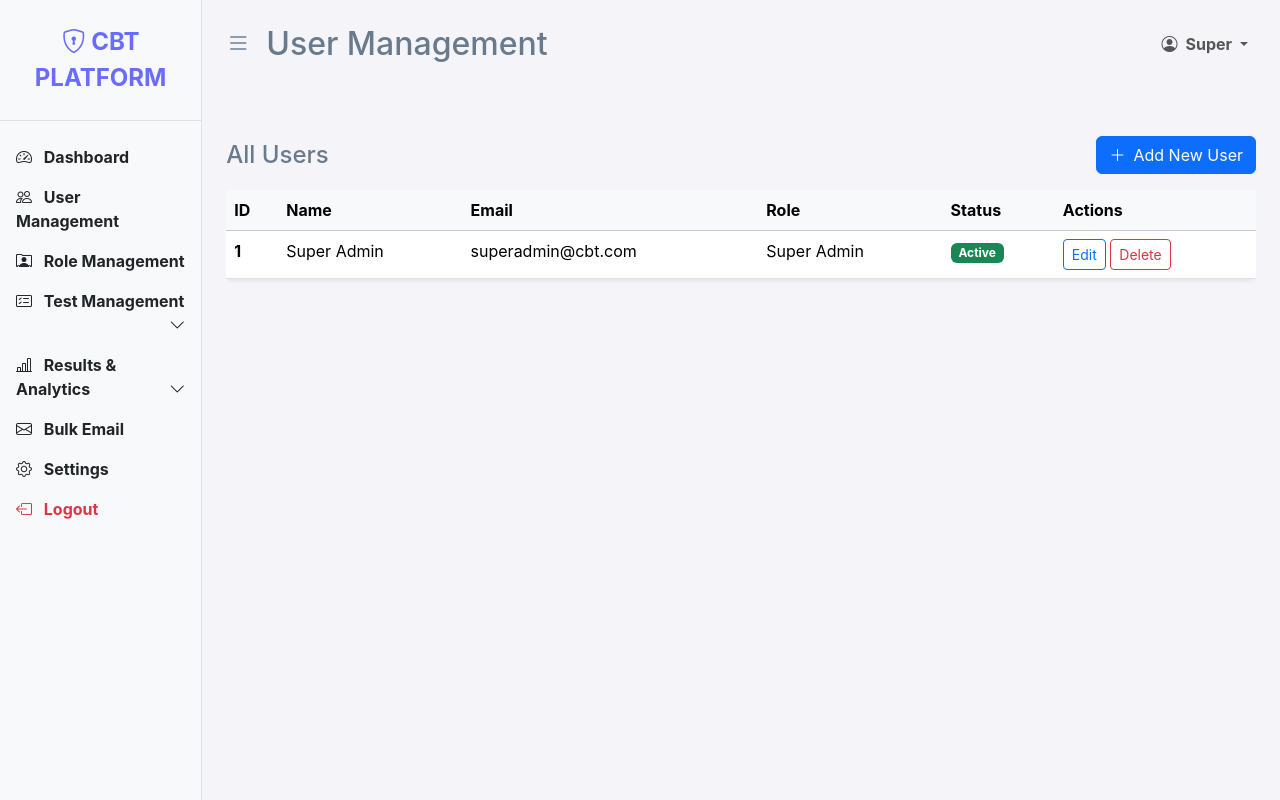
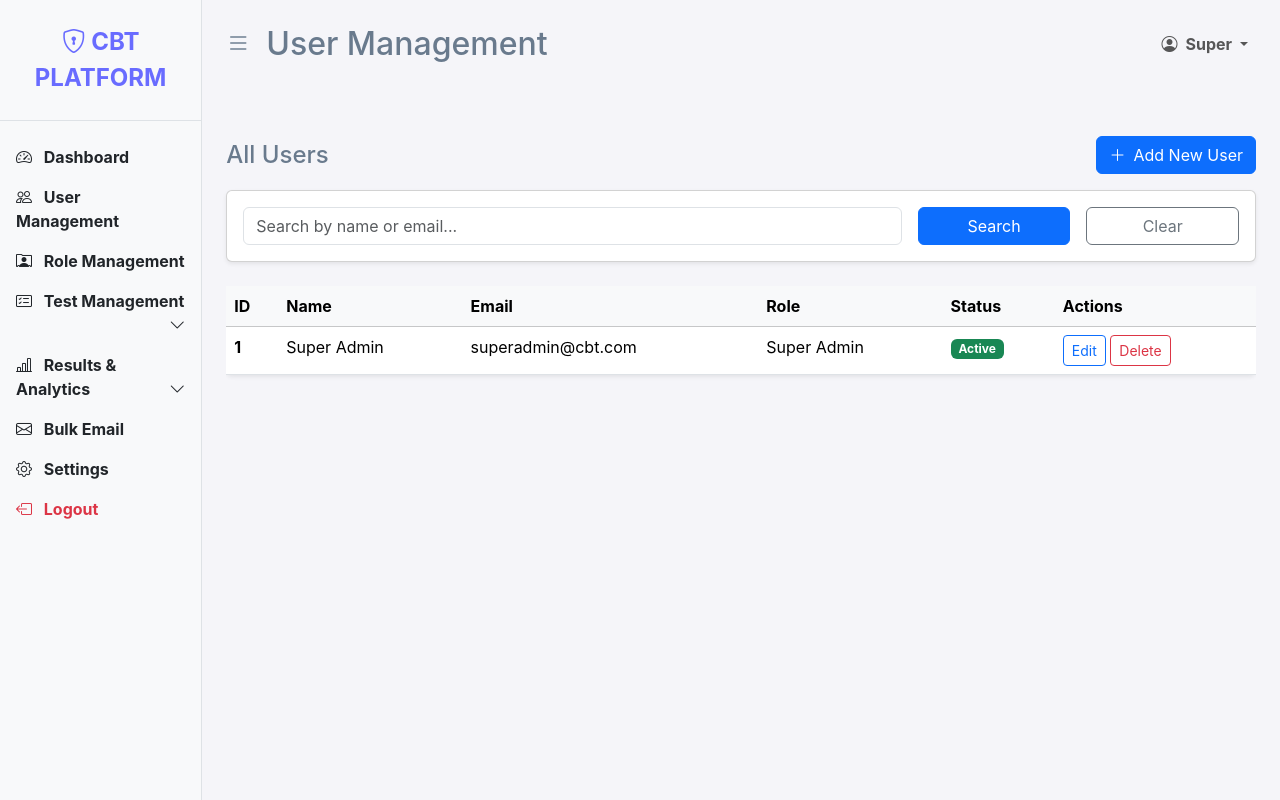
Before and after one commit to philmorehost/EFLEX, a PHP site: page /admin/users.php in a window 1280 px wide. Run offline with PHP 8.4, Linux system fonts and the light colour scheme; a user stored in the database is signed in; data comes from the database, SQL or seed files in the repository.

Commit message:
This commit adds search functionality to several key admin pages to improve usability.
- **User Management:** A search bar has been added to `admin/users.php` to allow filtering users by name or email.
- **Test Management:** A search bar has been added to `admin/tests.php` to allow filtering tests by title.
- **Results Page:** A search bar has been added to `admin/results.php` to allow filtering the list of tests by title.

Each search form includes a 'Clear' button to easily reset the filter. The backend logic uses prepared statements to handle the search queries securely.

```diff
--- a/admin/users.php
+++ b/admin/users.php
@@ -15,12 +15,27 @@ if (!in_array($_SESSION['role_id'], $allowed_roles)) {
     exit;
 }
 
-// --- Fetch all users from the database ---
-$sql = "SELECT u.user_id, u.first_name, u.last_name, u.email, u.status, r.role_name
-        FROM users u
-        LEFT JOIN roles r ON u.role_id = r.role_id
-        ORDER BY u.user_id ASC";
-$result = $conn->query($sql);
+// --- Fetch users from the database ---
+$search_term = '';
+if (isset($_GET['search']) && !empty(trim($_GET['search']))) {
+    $search_term = trim($_GET['search']);
+    $sql = "SELECT u.user_id, u.first_name, u.last_name, u.email, u.status, r.role_name
+            FROM users u
+            LEFT JOIN roles r ON u.role_id = r.role_id
+            WHERE CONCAT(u.first_name, ' ', u.last_name) LIKE ? OR u.email LIKE ?
+            ORDER BY u.user_id ASC";
+    $stmt = $conn->prepare($sql);
+    $like_term = "%" . $search_term . "%";
+    $stmt->bind_param("ss", $like_term, $like_term);
+    $stmt->execute();
+    $result = $stmt->get_result();
+} else {
+    $sql = "SELECT u.user_id, u.first_name, u.last_name, u.email, u.status, r.role_name
+            FROM users u
+            LEFT JOIN roles r ON u.role_id = r.role_id
+            ORDER BY u.user_id ASC";
+    $result = $conn->query($sql);
+}
 $users = $result->fetch_all(MYSQLI_ASSOC);
 
 require_once __DIR__ . '/../includes/header.php';
@@ -49,6 +64,25 @@ require_once __DIR__ . '/../includes/header.php';
                             <i class="bi bi-plus-lg me-2"></i>Add New User
                         </a>
                     </div>
+
+                    <!-- Search and Filter Form -->
+                    <div class="card shadow-sm mb-4">
+                        <div class="card-body">
+                            <form action="users.php" method="get" class="row g-3 align-items-center">
+                                <div class="col-md-8">
+                                    <label for="search" class="visually-hidden">Search</label>
+                                    <input type="search" class="form-control" id="search" name="search" placeholder="Search by name or email..." value="<?php echo htmlspecialchars($search_term); ?>">
+                                </div>
+                                <div class="col-md-2">
+                                    <button type="submit" class="btn btn-primary w-100">Search</button>
+                                </div>
+                                <div class="col-md-2">
+                                     <a href="users.php" class="btn btn-outline-secondary w-100">Clear</a>
+                                </div>
+                            </form>
+                        </div>
+                    </div>
+
                     <div class="table-responsive">
                         <table class="table bg-white rounded shadow-sm table-hover">
                             <thead class="table-light">
```
Also changed, not shown: admin/results.php (+36 -4 lines), admin/tests.php (+36 -4 lines).
